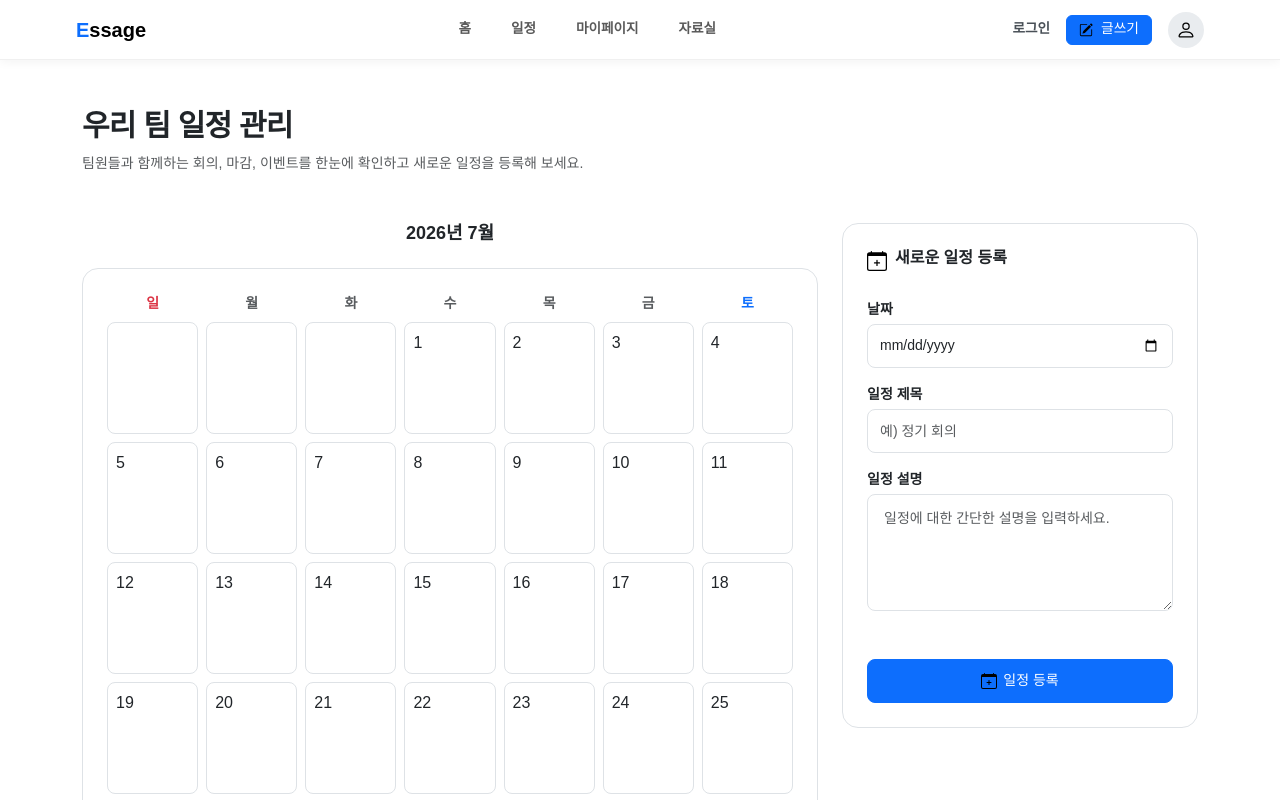
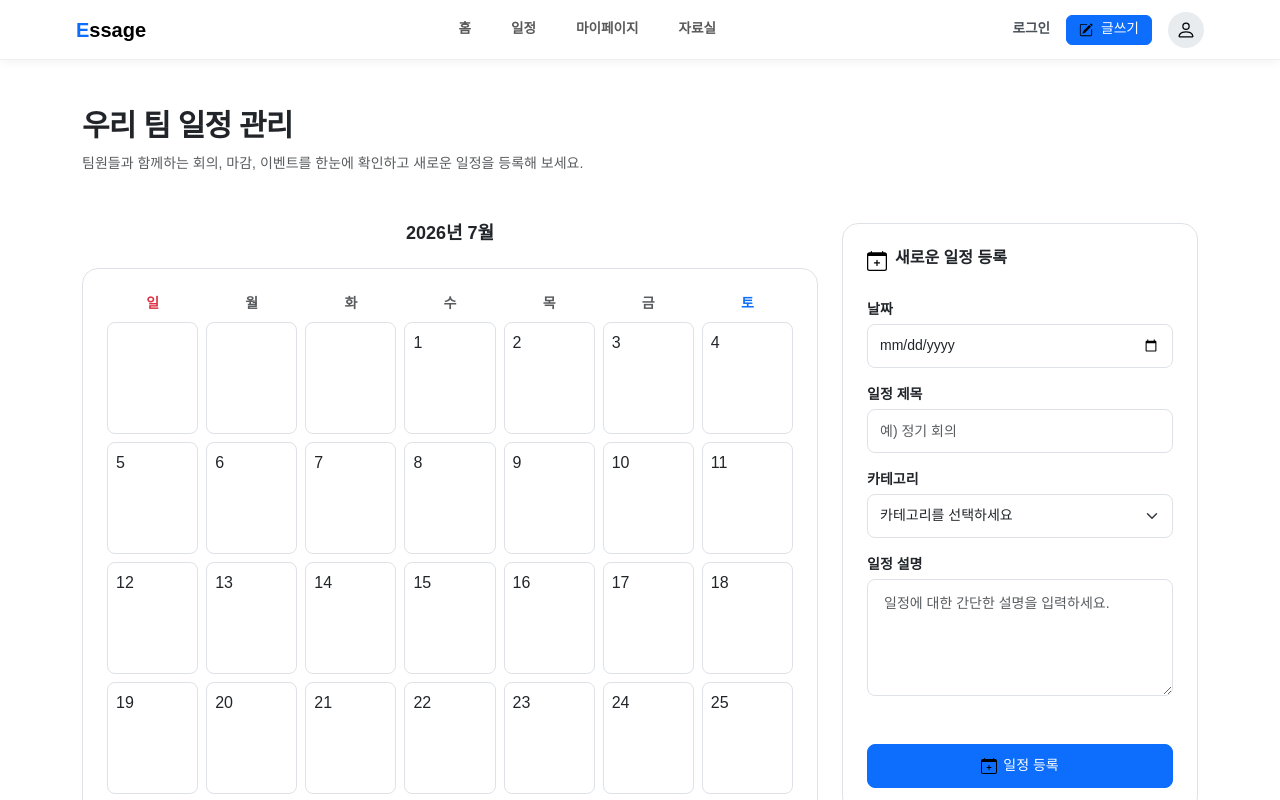
Before and after one commit to jws909/Essage, a React (Vite) app: page /calendar in a window 1280 px wide. Shown: the top 800 px of the page. Built offline with nearby package versions, Linux system fonts and the light colour scheme.

Commit message:
캘린더 일정 추가 기능 구현 1차 완성

```diff
--- a/src/data/eventData.js
+++ b/src/data/eventData.js
@@ -4,6 +4,7 @@ const EVENTS = {
             id: 1,
             text: "기획 회의",
             color: "meeting",
+            description: "프로젝트 방향과 주요 기능을 논의하는 회의",
         },
     ],
 
@@ -12,6 +13,7 @@ const EVENTS = {
             id: 2,
             text: "와이어프레임 제작",
             color: "task",
+            description: "초기 화면 구조와 레이아웃 설계 작업",
         },
     ],
 
@@ -20,11 +22,13 @@ const EVENTS = {
             id: 3,
             text: "정기 회의",
             color: "meeting",
+            description: "진행 상황을 공유하고 이슈를 점검하는 주간 회의",
         },
         {
             id: 4,
             text: "회식",
             color: "social",
+            description: "팀원 간 친목을 위한 식사 모임",
         },
     ],
 
@@ -33,11 +37,13 @@ const EVENTS = {
             id: 5,
             text: "등산",
             color: "urgent",
+            description: "팀 워크 강화 및 리프레시를 위한 야외 활동",
         },
         {
             id: 6,
             text: "회식",
             color: "social",
+            description: "팀 친목 도모를 위한 저녁 모임",
         },
     ],
 
@@ -46,6 +52,7 @@ const EVENTS = {
             id: 7,
             text: "1차 배포",
             color: "progress",
+            description: "개발 완료 기능을 사용자에게 첫 배포",
         },
     ],
 };
--- a/src/data/eventStyle.js
+++ b/src/data/eventStyle.js
@@ -6,6 +6,20 @@ export const categoryColor = {
     hold: "warning",    //보류
     urgent: "danger",   //긴급
     social: "social"    //소셜
+};
+
+export const getCategoryLabel = (key) => {
+    const labels = {
+        meeting: "회의",
+        task: "작업",
+        progress: "진행 중",
+        done: "완료",
+        hold: "보류",
+        urgent: "긴급",
+        social: "소셜",
+    };
+
+    return labels[key] ?? key;
 };
 
 export const badgeTheme = {
--- a/src/pages/CalendarPage.jsx
+++ b/src/pages/CalendarPage.jsx
@@ -5,8 +5,34 @@ import { CalendarPlus } from 'react-bootstrap-icons'
 import Button from 'react-bootstrap/Button';
 import LeftButton from '../components/LeftButton';
 import RightButton from '../components/RightButton';
+import { categoryColor, getCategoryLabel } from "../data/eventStyle";
+import useEventStore from '../store/useEventStore';
 
 function CalendarPage() {
+    const addEvent = useEventStore((state) => state.addEvent);
+
+    const [ selectedDate, setSelectedDate ] = useState("");
+    const [ title, setTitle ] = useState("");
+    const [ category, setCategory ] = useState("");
+    const [ desc, setDesc ] = useState("");
+
+    const handleSubmit = (e) => {
+        e.preventDefault();
+
+        if (!selectedDate || !title || !category || !desc) return;
+
+        addEvent(selectedDate, {
+            text: title,
+            color: category,
+            description: desc,
+        });
+
+        // 초기화
+        setSelectedDate("");
+        setTitle("");
+        setCategory("");
+        setDesc("");
+    };
 
     const [ calendar, setCalendar ] = useState({
         year: new Date().getFullYear(),
@@ -82,30 +108,83 @@ function CalendarPage() {
                     <Calendar calendarDays={calendarDays} />
                 </div>
                 <div className="col-12 col-lg-4">
-                    <form className="border bg-body p-4 sticky-sm"
+                    <form className="border bg-body p-4 sticky-sm" onSubmit={handleSubmit}
                         style={{ borderRadius: "1rem" }}>
                         <div className="mb-4 d-flex align-items-center gap-2">
                             <CalendarPlus size={20} className="text-primary" />
                             <h2 className="fs-6 fw-bold text-body">새로운 일정 등록</h2>
                         </div>
+
+                        {/* 날짜 */}
                         <div className="mb-3">
                             <label htmlFor="event-date" className="d-block fw-semibold text-body mb-1"
                                 style={{ fontSize: "0.875rem" }}>날짜</label>
-                            <input id="event-date" type="date"
-                                className="form-control custom-date-input"></input>
+                            <input
+                                id="event-date"
+                                type="date"
+                                className="form-control custom-date-input"
+                                value={selectedDate}
+                                onChange={(e) => setSelectedDate(e.target.value)}
+                            />
                         </div>
+
+                        {/* 제목 */}
                         <div className="mb-3">
                             <label htmlFor="event-title" className="d-block fw-semibold text-body mb-1"
                                 style={{ fontSize: "0.875rem" }}>일정 제목</label>
-                            <input id="event-title" type="text" placeholder="예) 정기 회의"
-                                className="form-control custom-text-input"></input>
+                            <input
+                                id="event-title"
+                                type="text"
+                                placeholder="예) 정기 회의"
+                                className="form-control custom-text-input"
+                                value={title}
+                                onChange={(e) => setTitle(e.target.value)}
+                            />
                         </div>
+
+                        {/* 카테고리 */}
+                        <div className="mb-3">
+                            <label
+                                htmlFor="event-category"
+                                className="d-block fw-semibold text-body mb-1"
+                                style={{ fontSize: "0.875rem" }}
+                            >
+                                카테고리
+                            </label>
+
+                            <select
+                                id="event-category"
+                                className="form-select custom-text-input"
+                                defaultValue=""
+                                value={category}
+                                onChange={(e) => setCategory(e.target.value)}
+                            >
+                                <option value="" disabled>
+                                    카테고리를 선택하세요
+                                </option>
+                                {Object.keys(categoryColor).map((key) => (
+                                    <option key={key} value={key}>
+                                        {getCategoryLabel(key)}
+                                    </option>
+                                ))}
+                            </select>
+                        </div>
+
+                        {/* 설명 */}
                         <div className="mb-5">
                             <label htmlFor="event-desc" className="d-block fw-semibold text-body mb-1"
                                 style={{ fontSize: "0.875rem" }}>일정 설명</label>
-                            <textarea id="event-desc" rows={4} placeholder="일정에 대한 간단한 설명을 입력하세요."
-                                className="form-control custom-textarea"></textarea>
+                            <textarea
+                                id="event-desc"
+                                rows={4}
+                                placeholder="일정에 대한 간단한 설명을 입력하세요."
+                                className="form-control custom-textarea"
+                                value={desc}
+                                onChange={(e) => setDesc(e.target.value)}
+                            />
                         </div>
+
+                        {/* 제출 버튼 */}
                         <Button
                             type="submit"
                             variant="primary"
```
